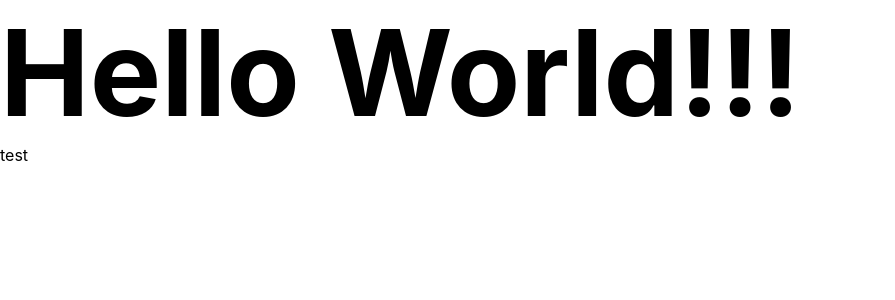
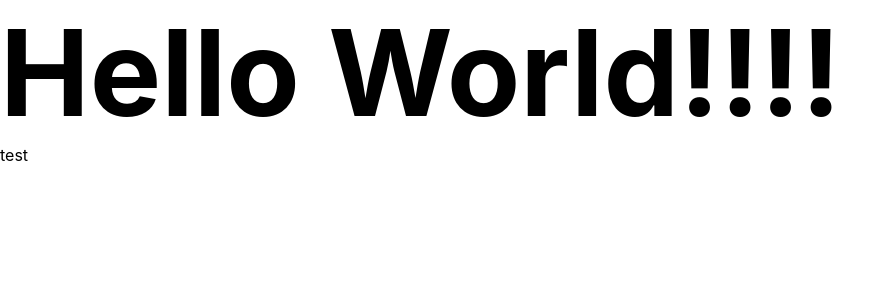
Before and after one commit to jyp930/SNU_FESTIVAL, a React (Create React App) app: page / in a window 1280 px wide. Shown: the top 300 px of the page, without its empty margins (0-895 px from the left). Built offline with nearby package versions, Linux system fonts and the light colour scheme.

Commit message:
chore: auto deployment 캐시 확인

```diff
--- a/src/App.js
+++ b/src/App.js
@@ -11,7 +11,7 @@ function App() {
   return (
     <div className="App">
       <Title>
-        Hello World!!!
+        Hello World!!!!
       </Title>
       <Button />
     </div>
```
